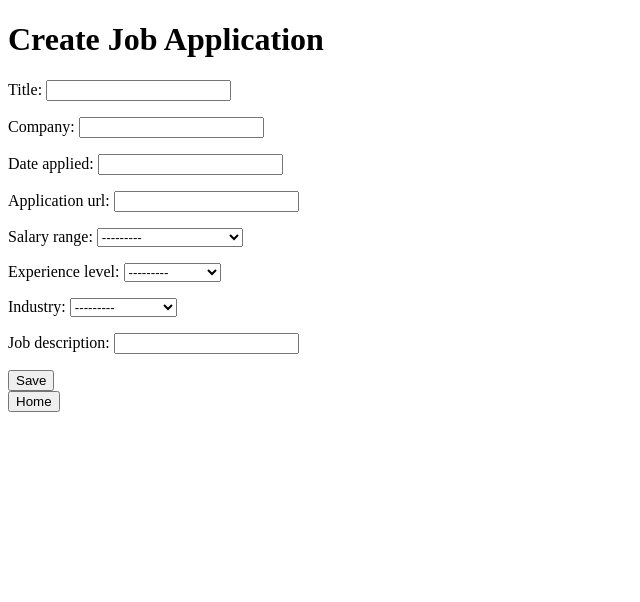
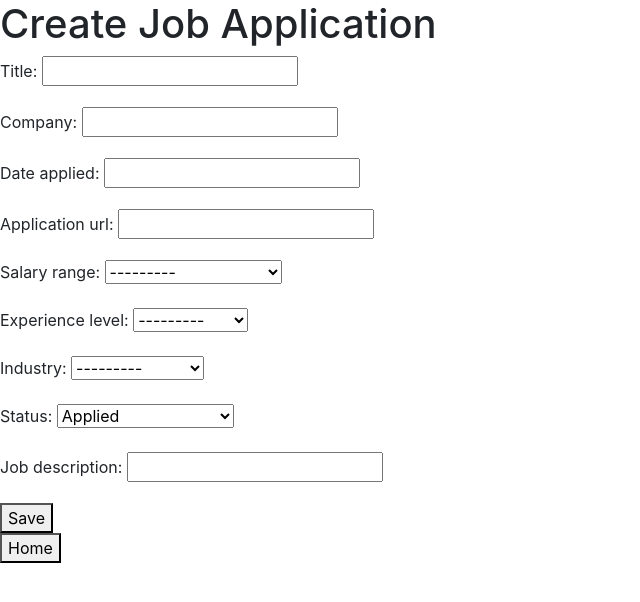
Before and after one commit to zwa004/Job-Application-Project, a Django app: page /applications/new/ in a window 1280 px wide. Shown: the top 602 px of the page, without its empty margins (0-640 px from the left). Run offline with Django 4.2, Linux system fonts and the light colour scheme; some libraries are stand-ins or nearby versions.

Commit message:
Added status field to JobApp model

```diff
--- a/job_app_tracker/forms.py
+++ b/job_app_tracker/forms.py
@@ -4,4 +4,4 @@ from .models import JobApp
 class JobAppForm(forms.ModelForm):
     class Meta:
         model = JobApp
-        fields = ['title', 'company', 'date_applied', 'application_url', 'salary_range', 'experience_level', 'industry','job_description']
+        fields = ['title', 'company', 'date_applied', 'application_url', 'salary_range', 'experience_level', 'industry','status','job_description']
--- a/job_app_tracker/models.py
+++ b/job_app_tracker/models.py
@@ -44,6 +44,21 @@ class JobApp(models.Model):
     ]
     industry = models.CharField(max_length=20, choices=INDUSTRY_CHOICES)
 
+    STATUS_CHOICES = [
+        ('applied', 'Applied'),
+        ('under_review', 'Under Review'),
+        ('interview_scheduled', 'Interview Scheduled'),
+        ('interviewed', 'Interviewed'),
+        ('offer_received', 'Offer Received'),
+        ('offer_accepted', 'Accepted Offer'),
+        ('rejected', 'Rejected'),
+        ('withdrawn', 'Withdrawn'),
+        ('no_response', 'No Response'),
+        ('awaiting_decision', 'Awaiting Decision'),
+    ]
+
+    status = models.CharField(max_length=20, choices=STATUS_CHOICES, default='applied')
+
     # Create string representation of data collected
     def __str__(self):
         return self.title
--- a/job_app_tracker/templates/home.html
+++ b/job_app_tracker/templates/home.html
@@ -1,14 +1,20 @@
 <!DOCTYPE html>
 <html>
 <head>
+    <link href="https://stackpath.bootstrapcdn.com/bootstrap/4.3.1/css/bootstrap.min.css" rel="stylesheet">
     <title>Job Application Tracking</title>
 </head>
 <body>
+    {% block content %}
     <h1>Welcome to Job Application Tracking</h1>
     <p>Please select an option:</p>
     <ul>
         <li><a href="/applications/new/">Create Job Application</a></li>
         <li><a href="/applications/">View Job Applications</a></li>
     </ul>
+    {% endblock %}
+    <script src="https://code.jquery.com/jquery-3.3.1.slim.min.js"></script>
+<script src="https://cdnjs.cloudflare.com/ajax/libs/popper.js/1.14.7/umd/popper.min.js"></script>
+<script src="https://stackpath.bootstrapcdn.com/bootstrap/4.3.1/js/bootstrap.min.js"></script>
 </body>
 </html>
--- a/job_app_tracker/templates/job_app_tracker/create_job_application.html
+++ b/job_app_tracker/templates/job_app_tracker/create_job_application.html
@@ -1,3 +1,5 @@
+{% extends 'home.html' %}
+{% block content %}
 {% load static %}
 <!DOCTYPE html>
 <html>
@@ -21,3 +23,4 @@
     </a>
 </body>
 </html>
+{% endblock %}
```
Also changed, not shown: job_app_tracker/templates/job_app_tracker/job_application_list.html (+8 -2 lines), job_app_tracker/migrations/0003_jobapp_status.py (added).
